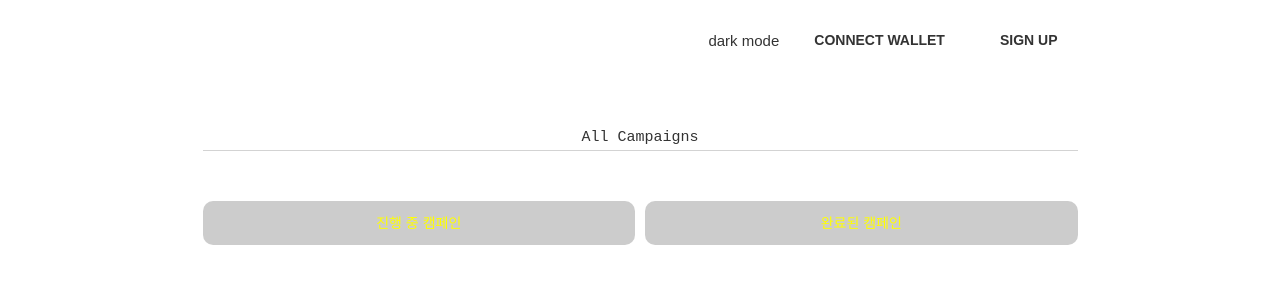
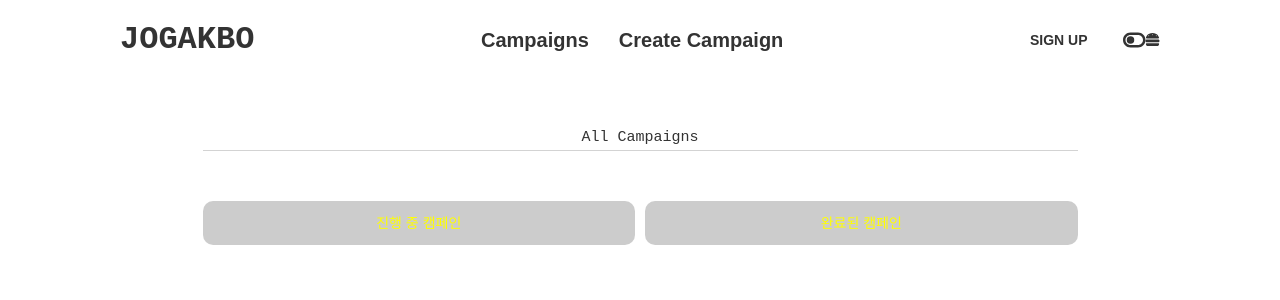
Before and after one commit to siaBaek/jogakbo, a React (Create React App) app: page /campaigns in a window 1280 px wide. Shown: the top 300 px of the page. Built offline with nearby package versions, Linux system fonts and the light colour scheme.

Commit message:
:sparkles: subMenu hamburger

```diff
--- a/src/Components/Header/BrowserHeader.tsx
+++ b/src/Components/Header/BrowserHeader.tsx
@@ -1,58 +1,73 @@
 import { FontAwesomeIcon } from "@fortawesome/react-fontawesome";
-import { faMoon } from "@fortawesome/free-solid-svg-icons";
+import { IconProp } from "@fortawesome/fontawesome-svg-core";
+import {
+  faToggleOn,
+  faToggleOff,
+  faHamburger,
+} from "@fortawesome/free-solid-svg-icons";
 import { motion, useAnimation, useViewportScroll } from "framer-motion";
 import { useEffect } from "react";
 import { Link } from "react-router-dom";
 import { useRecoilState } from "recoil";
-import styled, { ThemeProvider } from "styled-components";
-import { isLightModeState, showModalState, showSignUpState } from "../../atom";
-import ConnectWalletModal from "../Modal/ConnectWalletModal";
+import styled from "styled-components";
+import {
+  isLightModeState,
+  showSignUpState,
+  showSubMenuState,
+} from "../../atom";
 import Signup from "../Modal/Signup";
+import { media } from "../../theme";
+import SubMenu from "../Modal/SubMenu";
 
-const Head = styled(motion.header)`
+// 위치 고정 + 스크롤 이벤트
+const HeaderWrapper = styled(motion.header)`
   position: fixed;
   top: 0;
-  display: flex;
-  align-items: center;
-  width: 100%;
-  height: 80px;
-  z-index: 999;
+  left: 0;
+  right: 0;
+  z-index: 99;
 `;
-const Container = styled.div`
+
+// 크기 고정, flex container, 수평정렬
+const HeaderContainer = styled.div`
   display: flex;
   justify-content: space-between;
-  align-items: center;
   margin: 0 auto;
   padding: 0 30px;
-  width: 935px;
-  height: 100%;
-  z-index: 9;
+  width: 1100px;
+  height: 80px;
+  ${media.tablet} {
+    width: auto;
+  }
 `;
+
+// flex items, 수직정렬
 const Col = styled.div`
   display: flex;
   align-items: center;
 `;
-const Logo = styled(motion.h1)`
+
+// Col1
+const Logo = styled.h1`
   font-size: 32px;
   font-weight: bold;
-  color: ${(props) => props.theme.bgColor};
 `;
 
+// Col2
 const MenuUl = styled.ul`
   display: flex;
 `;
 
-const MenuLi = styled(motion.li)`
+const MenuLi = styled.li`
   padding: 5px 10px;
   margin: 0 5px;
-  color: ${(props) => props.theme.bgColor};
   font-size: 20px;
   font-weight: bold;
 `;
 
-const ConnectWallet = styled.div`
+// Col3
+const SignUp = styled.div`
   background: ${(props) => props.theme.bgColor};
-  margin-left: 15px;
   padding: 10px 20px;
   font-weight: bold;
   border-radius: 10px;
@@ -60,19 +75,38 @@ const ConnectWallet = styled.div`
   font-size: 14px;
   cursor: pointer;
   transition: all 0.5s ease-in-out;
-  /* color: ${(props) => props.theme.textColor}; */
   &:hover {
     background: ${(props) => props.theme.gradient};
     color: white;
   }
 `;
+const ModeButton = styled.button`
+  margin-left: 15px;
+  font-size: 20px;
+`;
 
+const Hamburger = styled.div`
+  ${media[768]} {
+    display: flex;
+    flex-direction: column;
+    justify-content: space-between;
+    align-items: flex-end;
+    margin-left: 15px;
+    cursor: pointer;
+    z-index: 9999;
+    font-size: 26px;
+  }
+`;
+
+// 전체 헤더 스크롤 애니메이션
 const headVariants = {
+  // 스크롤 맨 위에 있을 경우
   top: {
     backgroundColor: "rgba(0, 0, 0, 0)",
     backdropFilter: "none",
     border: "none",
   },
+  // 스크롤 맨 위가 아닌 경우
   scroll: {
     backgroundColor: "rgba(255, 255, 255, 0.25)",
     backdropFilter: "blur(7.5px)",
@@ -80,89 +114,84 @@ const headVariants = {
   },
 };
 
-const logoVariants = {
-  top: {
-    color: "white",
-  },
-  scroll: {
-    color: "black",
-  },
-};
+function BrowserHeader() {
+  // 추가: 현재 파라미터를 이용한 현재 위치 서브메뉴 색상 변경
 
-const ModeButton = styled.button``;
+  // 헤더 애니메이션 관련
+  const headAnimation = useAnimation();
+  const { scrollY } = useViewportScroll();
 
-const SignUp = styled.div`
-  background: ${(props) => props.theme.bgColor};
-  margin-left: 15px;
-  padding: 10px 20px;
-  font-weight: bold;
-  border-radius: 10px;
-  text-transform: uppercase;
-  font-size: 14px;
-  cursor: pointer;
-  transition: all 0.5s ease-in-out;
-  /* color: ${(props) => props.theme.textColor}; */
-  &:hover {
-    background: ${(props) => props.theme.gradient};
-    color: white;
-  }
-`;
+  // 회원가입 모달 state
+  const [showSignUp, setShowSignUp] = useRecoilState(showSignUpState);
 
-function BrowserHeader() {
-  const [showModal, setShowModal] = useRecoilState(showModalState);
-  const [showSignUp, setShowSignUp] = useRecoilState(showSignUpState);
-  const headAnimation = useAnimation();
-  const logoAnimation = useAnimation();
-  const { scrollY } = useViewportScroll();
+  // 서브메뉴 state
+  const [showSubMenu, setShowSubMenu] = useRecoilState(showSubMenuState);
+
+  // 다크모드 state
   const [mode, setMode] = useRecoilState(isLightModeState);
+  const on = faToggleOn as IconProp;
+  const off = faToggleOff as IconProp;
+  const hamburger = faHamburger as IconProp;
+
   const toggleMode = () => {
     setMode((prev) => !prev);
+  };
+
+  const toggleSubMenu = () => {
+    setShowSubMenu((prev) => !prev);
   };
 
   useEffect(() => {
     scrollY.onChange(() => {
       if (scrollY.get() > 20) {
         headAnimation.start("scroll");
-        logoAnimation.start("scroll");
       } else {
         headAnimation.start("top");
-        logoAnimation.start("top");
       }
     });
-  }, [scrollY, headAnimation, logoAnimation]);
+  }, [scrollY, headAnimation]);
 
   return (
     <>
-      <Head variants={headVariants} animate={headAnimation} initial={"top"}>
-        <Container>
+      <HeaderWrapper
+        variants={headVariants}
+        animate={headAnimation}
+        initial={"top"}
+      >
+        <HeaderContainer>
           <Col>
             <Link to="/">
-              <Logo variants={logoVariants}>JOGAKBO</Logo>
+              <Logo>JOGAKBO</Logo>
             </Link>
           </Col>
           <Col>
             <MenuUl>
               <Link to="/campaigns">
-                <MenuLi variants={logoVariants}>Campaigns</MenuLi>
+                <MenuLi>Campaigns</MenuLi>
               </Link>
               <Link to="/">
-                <MenuLi variants={logoVariants}>Create Campaign</MenuLi>
+                <MenuLi>Create Campaign</MenuLi>
               </Link>
             </MenuUl>
           </Col>
           <Col>
+            <SignUp onClick={() => setShowSignUp(true)}>Sign Up</SignUp>
             <ModeButton onClick={() => toggleMode()} className="mr-3">
-              {mode ? "dark mode" : "light mode"}
+              {mode ? (
+                <FontAwesomeIcon icon={off} />
+              ) : (
+                <FontAwesomeIcon icon={on} />
+              )}
             </ModeButton>
-            <ConnectWallet onClick={() => setShowModal(true)}>
-              Connect Wallet
-            </ConnectWallet>
-            <SignUp onClick={() => setShowSignUp(true)}>Sign Up</SignUp>
+            <Hamburger onClick={toggleSubMenu}>
+              <FontAwesomeIcon icon={hamburger} />
+            </Hamburger>
           </Col>
-        </Container>
-      </Head>
-      {showModal && <ConnectWalletModal />}
+        </HeaderContainer>
+      </HeaderWrapper>
+      {/* 회원가입 모달 */}
       {showSignUp && <Signup />}
+      {showSubMenu && <SubMenu />}
     </>
   );
 }
--- /dev/null
+++ b/src/Components/Modal/SubMenu.tsx
@@ -0,0 +1,104 @@
+import { IconProp } from "@fortawesome/fontawesome-svg-core";
+import {
+  faTimes,
+  faToggleOff,
+  faToggleOn,
+} from "@fortawesome/free-solid-svg-icons";
+import { FontAwesomeIcon } from "@fortawesome/react-fontawesome";
+import { useRecoilState } from "recoil";
+import styled from "styled-components";
+import { isLightModeState, showSubMenuState } from "../../atom";
+
+const Container = styled.div`
+  position: fixed;
+  top: 0;
+  left: 0;
+  width: 100%;
+  height: 100%;
+  display: flex;
+  justify-content: flex-end;
+  align-items: center;
+  background: rgba(0, 0, 0, 0.5);
+  z-index: 9999;
+`;
+
+const SubMenuModal = styled.div`
+  display: flex;
+  flex-direction: column;
+  justify-content: space-between;
+  padding: 30px;
+  width: 50%;
+  height: 100%;
+  background: ${(props) => props.theme.bgColor};
+`;
+
+const SubMenuHeader = styled.header`
+  display: flex;
+  justify-content: flex-end;
+  font-size: 32px;
+  div {
+    cursor: pointer;
+  }
+`;
+
+const SubMenuContents = styled.ul``;
+const SubMenuContent = styled.li`
+  height: 50px;
+  background: pink;
+  font-size: 28px;
+`;
+
+const SubMenuFooter = styled.footer`
+  display: flex;
+  justify-content: flex-end;
+`;
+
+const ModeButton = styled.button`
+  margin-left: 15px;
+  font-size: 20px;
+`;
+
+function SubMenu() {
+  const [showSubMenu, setShowSubMenu] = useRecoilState(showSubMenuState);
+  const [mode, setMode] = useRecoilState(isLightModeState);
+
+  const times = faTimes as IconProp;
+  const on = faToggleOn as IconProp;
+  const off = faToggleOff as IconProp;
+
+  const toggleMode = () => {
+    setMode((prev) => !prev);
+  };
+
+  return (
+    <Container onClick={() => setShowSubMenu(false)}>
+      <SubMenuModal>
+        <SubMenuHeader>
+          <div
+            onClick={() => {
+              setShowSubMenu(false);
+            }}
+          >
+            <FontAwesomeIcon icon={times} />
+          </div>
+        </SubMenuHeader>
+        <SubMenuContents>
+          <SubMenuContent>Campaigns</SubMenuContent>
+          <SubMenuContent>Create Campaign</SubMenuContent>
+          <SubMenuContent>Sign Up</SubMenuContent>
+        </SubMenuContents>
+        <SubMenuFooter>
+          <ModeButton onClick={() => toggleMode()} className="mr-3">
+            {mode ? (
+              <FontAwesomeIcon icon={off} />
+            ) : (
+              <FontAwesomeIcon icon={on} />
+            )}
+          </ModeButton>
+        </SubMenuFooter>
+      </SubMenuModal>
+    </Container>
+  );
+}
+
+export default SubMenu;
--- a/src/Routes/Home/BrowserHome.tsx
+++ b/src/Routes/Home/BrowserHome.tsx
@@ -40,6 +40,7 @@ const BannerContainer = styled.div`
   }
   h2 {
     font-size: 42px;
+    text-shadow: ${(props) => props.theme.textColor} 3px 3px;
   }
   a {
     /* display: block; */
--- a/src/atom.ts
+++ b/src/atom.ts
@@ -7,6 +7,11 @@ const isLightModeState = atom<boolean>({
 
 const showSignUpState = atom<boolean>({
   key: "sign_up",
+  default: false,
+});
+
+const showSubMenuState = atom<boolean>({
+  key: "sub_menu",
   default: false,
 });
 
@@ -50,6 +55,7 @@ const profileImageState = atom<string>({
 export {
   isLightModeState,
   showSignUpState,
+  showSubMenuState,
   showModalState,
   modalPropsState,
   myAddressState,
--- a/src/theme.ts
+++ b/src/theme.ts
@@ -12,7 +12,7 @@ export const lightTheme: DefaultTheme = {
   contentBgColor: "white",
   textColor: "#333",
   boxShadow1: "4px 12px 30px 6px rgb(0 0 0 / 9%)",
-  boxShadow2: "4px 12px 30px 6px rgb(0 0 0 / 18%)",
+  boxShadow2: "4px 12px 30ㅛpx 6px rgb(0 0 0 / 18%)",
   gray: "lightgray",
   glass: {
     bgColor: "rgba(255, 255, 255, 0.25)",
```
